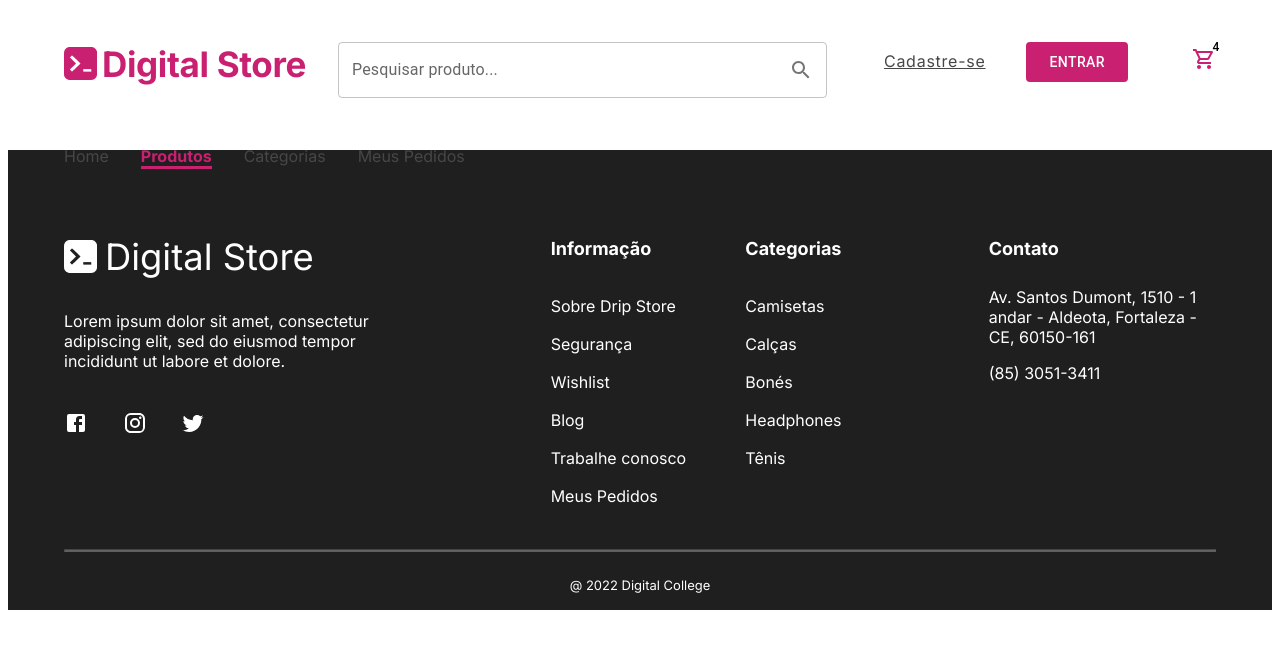
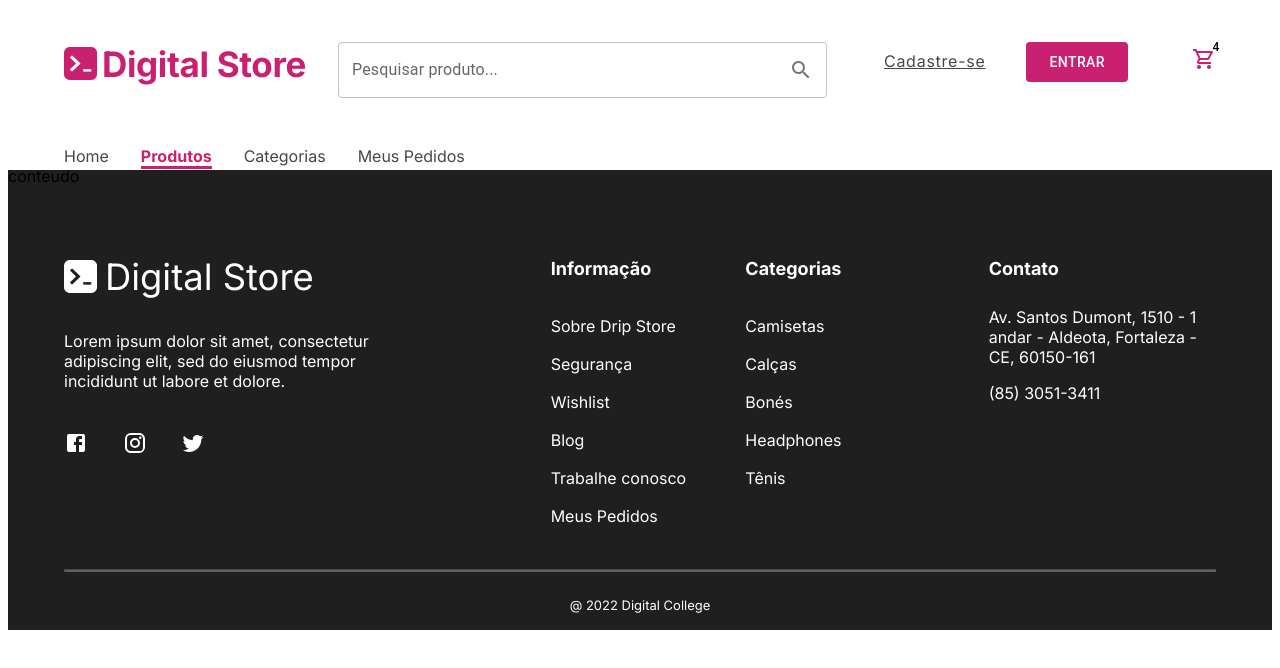
Before and after one commit to Samkuran/ProjetoFinalSoudev, a React (Create React App) app: page /produtos in a window 1280 px wide. Shown: the top 668 px of the page. Built offline with nearby package versions, Linux system fonts and the light colour scheme.

Commit message:
conserto de bug

```diff
--- a/src/pages/Categorias/index.js
+++ b/src/pages/Categorias/index.js
@@ -9,6 +9,7 @@ export default function Categorias() {
         <>
             <Navbar />
             <Menu />
+            conteudo
             <Footer />
         </>
     )
--- a/src/pages/MeusPedidos/index.js
+++ b/src/pages/MeusPedidos/index.js
@@ -9,6 +9,7 @@ export default function MeusPedidos() {
         <>
             <Navbar />
             <Menu />
+            conteudo
             <Footer/>
         </>
     )
--- a/src/pages/Produtos/index.js
+++ b/src/pages/Produtos/index.js
@@ -9,6 +9,7 @@ export default function Produtos() {
         <>
             <Navbar />
             <Menu />
+            conteudo
             <Footer/>
         </>
     )
```
